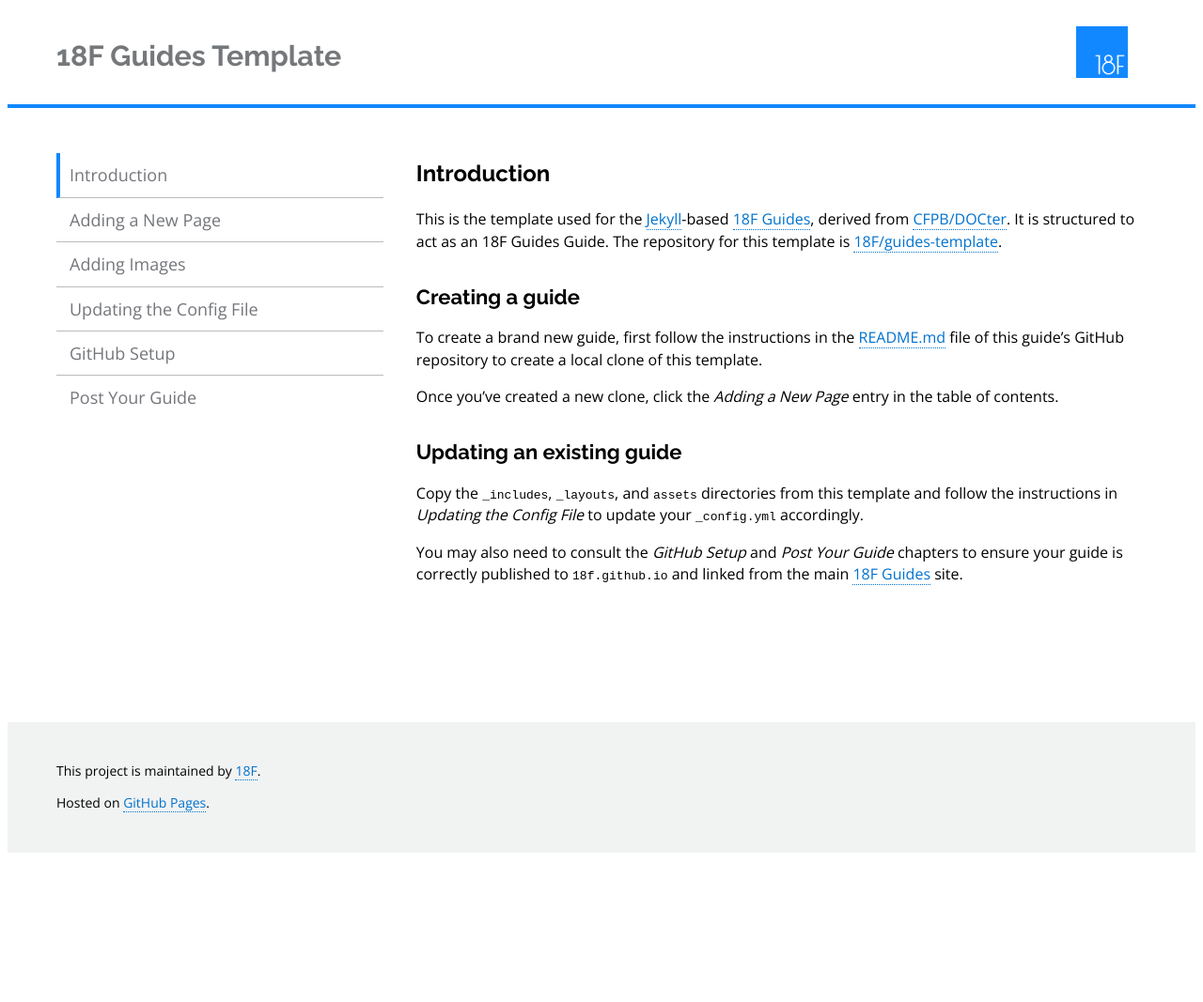
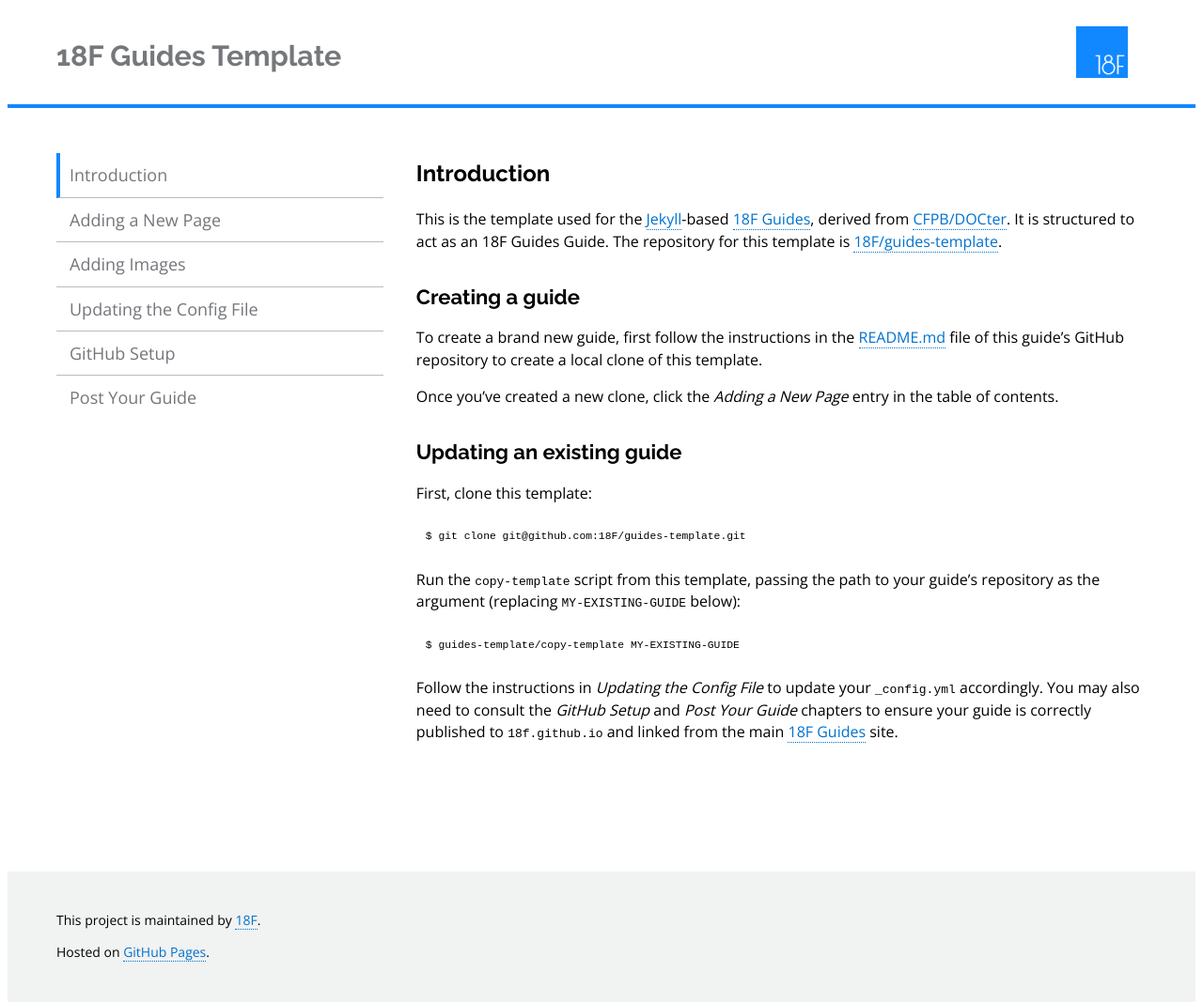
Before and after one commit to 18F/development-guide, a Jekyll site: the page built from index.md, in a window 1280 px wide. Shown: the whole page at 94% size. Built offline with Jekyll 4.4.1, drawn with Linux system fonts in a browser that asks for light colours; nearby versions of some CDN libraries; Markdown is read by kramdown in place of the engine named in the settings; before the commit the page ends 908 px from its top, so only the background shows below that.

Commit message:
Add copy-template script; update instructions

````diff
--- a/_config.yml
+++ b/_config.yml
@@ -1,6 +1,13 @@
 baseurl: /guides-template
 markdown: redcarpet
 name: 18F Guides Template
+exclude:
+- go
+- copy-template
+- Gemfile
+- Gemfile.lock
+- README.md
+- LICENSE.md
 
 permalink: pretty
 
--- a/index.md
+++ b/index.md
@@ -21,10 +21,21 @@
 
 ## Updating an existing guide
 
-Copy the `_includes`, `_layouts`, and `assets` directories from this template
-and follow the instructions in _Updating the Config File_ to update your
-`_config.yml` accordingly.
+First, clone this template:
 
-You may also need to consult the _GitHub Setup_ and _Post Your Guide_ chapters
-to ensure your guide is correctly published to `18f.github.io` and linked from
-the main [18F Guides](http://18f.github.io/guides/) site.
+```
+$ git clone git@github.com:18F/guides-template.git
+```
+
+Run the `copy-template` script from this template, passing the path to your
+guide's repository as the argument (replacing `MY-EXISTING-GUIDE` below):
+
+```
+$ guides-template/copy-template MY-EXISTING-GUIDE
+```
+
+Follow the instructions in _Updating the Config File_ to update your
+`_config.yml` accordingly. You may also need to consult the _GitHub Setup_ and
+_Post Your Guide_ chapters to ensure your guide is correctly published to
+`18f.github.io` and linked from the main [18F
+Guides](http://18f.github.io/guides/) site.
````
Also changed, not shown: pages/config.md (+13 -0 lines), pages/github.md (+5 -4 lines), 1 other file.
